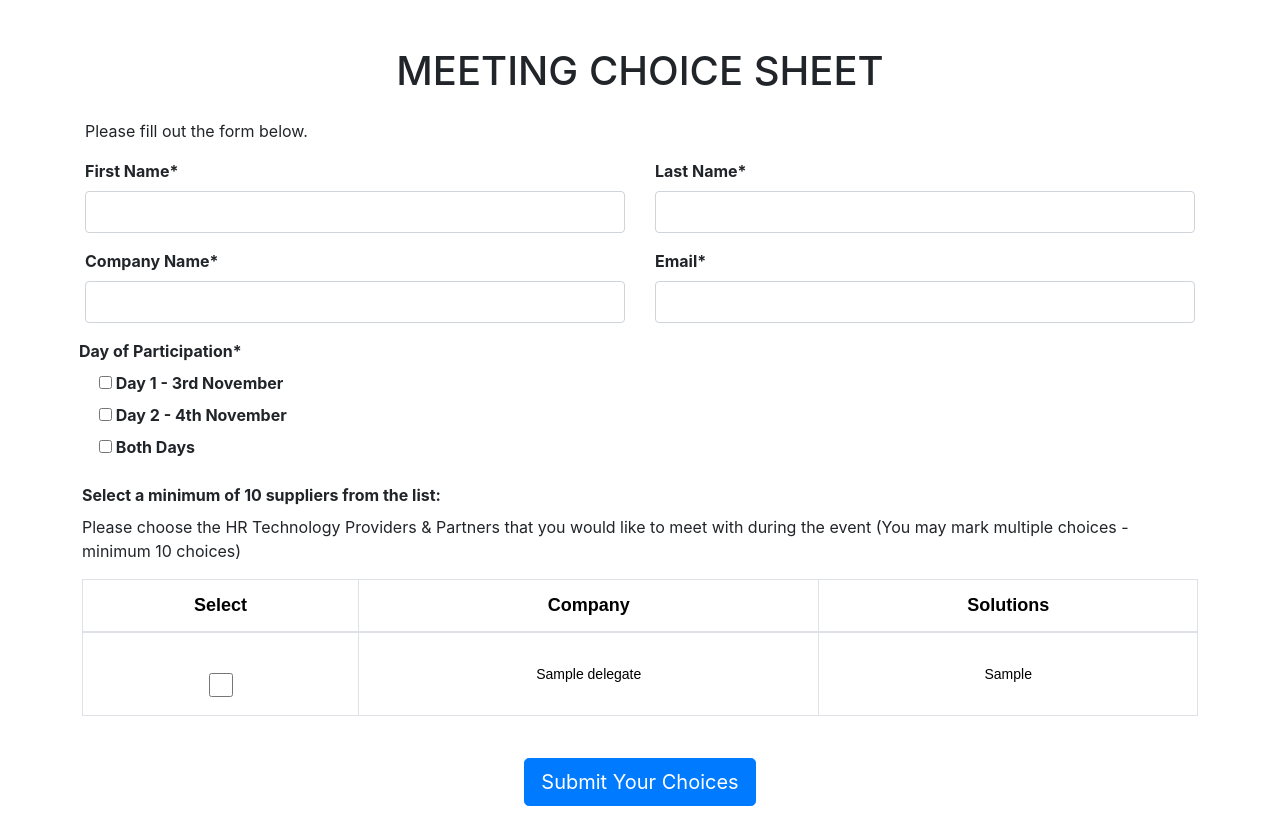
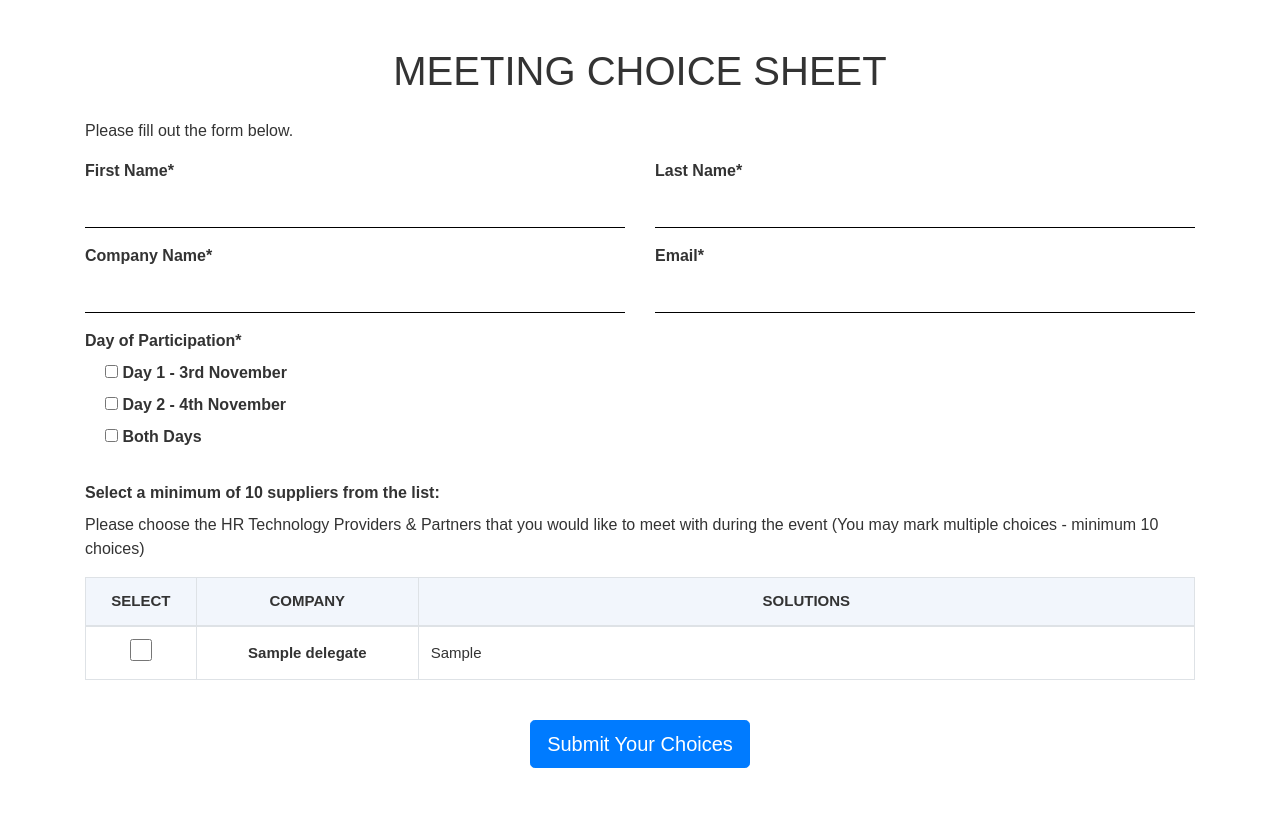
Before and after one commit to dwpinsider/Hr_tech_saudi_meetingchoice, a Django app: page / in a window 1280 px wide. Shown: the part 301-1117 px from the top of the page. Run offline with Django 3.2, Linux system fonts and the light colour scheme; tables that the repository leaves empty hold one stand-in row (values such as "Sample post"); some libraries are stand-ins or nearby versions.

Commit message:
all changes done

```diff
--- a/templates/delegate/delegate_meeting_finish.html
+++ b/templates/delegate/delegate_meeting_finish.html
@@ -12,7 +12,7 @@
 </head>
 
 <body>
-    <img src="{% static 'HRTS_banner.jpg' %}" class="img-fluid" alt="header image">
+    <img src="{% static 'HRTSBanner25.jpg' %}" class="img-fluid" alt="header image">
     <div class="container mt-5">
 
         <h1 text-align="center">Registration has been Closed </h1>
--- a/templates/delegate/delegate_meeting_register.html
+++ b/templates/delegate/delegate_meeting_register.html
@@ -4,12 +4,8 @@
   <head>
     <meta charset="UTF-8" />
     <title>Delegate Meeting Registration</title>
-    <link
-      rel="stylesheet"
-      type="text/css"
-      href="{% static 'account/css/bootstrap.min.css' %}"
-    />
 
+    <!-- Bootstrap CSS -->
     <link
       rel="stylesheet"
       href="https://maxcdn.bootstrapcdn.com/bootstrap/4.0.0/css/bootstrap.min.css"
@@ -19,20 +15,21 @@
   </head>
 
   <body>
+    <!-- Header Image -->
     <img
-      src="{% static 'HRTS_banner.jpg' %}"
+      src="{% static 'HRTSBanner25.jpg' %}"
       class="img-fluid"
       alt="header image"
     />
-    <div class="container mt-5">
+
+    <div class="container mt-5 mb-5">
       <h1 class="text-center mb-4">MEETING CHOICE SHEET</h1>
+      <p>Please fill out the form below.</p>
 
-      <p>
-        Please fill out the form below.
-
-      </p>
       <form method="POST">
         {% csrf_token %}
+
+        <!-- Name Fields -->
         <div class="row">
           <div class="form-group col-md-6">
             <label for="first-name">First Name*</label>
@@ -55,6 +52,8 @@
             />
           </div>
         </div>
+
+        <!-- Company & Email -->
         <div class="row">
           <div class="form-group col-md-6">
             <label for="company-name">Company Name*</label>
@@ -76,11 +75,11 @@
               required
             />
           </div>
-             <div class="row">
-<!--                    Day of Participation Field -->
+        </div>
+
+        <!-- Day of Participation -->
         <div class="form-group">
-            <label for="company-name">Day of Participation*</label>
-
+          <label>Day of Participation*</label>
           {% for checkbox in form.day_of_participation %}
           <div class="form-check">
             {{ checkbox }}
@@ -88,28 +87,30 @@
           {% endfor %}
         </div>
 
-        </div>
-        <div class="form-group">
-          <label for="delegates"
-            >Select a minimum of 10 suppliers from the list:</label
-          >
+        <!-- Delegate Selection Table -->
+        <div class="form-group mt-4">
+          <label for="delegates">
+            Select a minimum of 10 suppliers from the list:
+          </label>
           <p>
-            Please choose the HR Technology Providers & Partners that you would like to meet with during the event (You may mark multiple choices - minimum 10 choices)
+            Please choose the HR Technology Providers & Partners that you would
+            like to meet with during the event (You may mark multiple choices -
+            minimum 10 choices)
           </p>
-          <table class="table table-bordered table-hover" width="100%">
+
+          <div class="table-responsive">
+            <table class="table table-bordered table-hover shadow-sm">
               <thead class="thead">
-              <tr class="text-uppercase">
-                <th>Select</th>
-
-                <th>Company</th>
-                <th>Solutions</th>
+                <tr class="text-uppercase text-center">
+                  <th style="width: 10%">Select</th>
+                  <th style="width: 20%">Company</th>
+                  <th style="width: 70%">Solutions</th>
                 </tr>
               </thead>
               <tbody>
                 {% for delegate in delegates %}
                 <tr>
-                <td>
-                  <div class="check">
+                  <td class="align-middle text-center">
                     <input
                       class="form-check-input-lg"
                       type="checkbox"
@@ -117,26 +118,32 @@
                       value="{{ delegate.id }}"
                       id="delegate_{{ delegate.id }}"
                     />
-                  </div>
                   </td>
 
+                  <td class="align-middle font-weight-bold text-center">
+                    {{ delegate.company_name }}
+                  </td>
 
-                <td>{{ delegate.company_name }}</td>
-
-                <td>{{ delegate.solutions}}</td>
+                  <td class="solutions-cell">
+                    {{ delegate.solutions }}
+                  </td>
                 </tr>
-
                 {% endfor %}
               </tbody>
             </table>
           </div>
-        <div style="width: 100%; padding: 10px; text-align: center">
+        </div>
+
+        <!-- Submit Button -->
+        <div class="text-center mt-4">
           <button type="submit" class="btn btn-primary btn-lg">
             Submit Your Choices
           </button>
         </div>
       </form>
     </div>
+
+    <!-- JS Libraries -->
     <script
       src="https://code.jquery.com/jquery-3.2.1.slim.min.js"
       integrity="sha384-KJ3o2DKtIkvYIK3UENzmM7KCkRr/rE9/Qpg6aAZGJwFDMVNA/GpGFF93hXpG5KkN"
@@ -152,81 +159,85 @@
       integrity="sha384-JZR6Spejh4U02d8jOt6vLEHfe/JQGiRRSQQxSfFWpi1MquVdAyjUar5+76PVCmYl"
       crossorigin="anonymous"
     ></script>
+
     <style>
-      /* Styles for the table */
-      {#.container {#}
-      {#  max-width: 100%;#}
-      {#}#}
-
-      table {
-        font-family: arial, sans-serif;
-        border-collapse: collapse;
-        width: 100%;
-        font-size: 14px;
+      /* General Page Style */
+      body {
+        font-family: "Arial", sans-serif;
+        color: #333;
       }
 
-      td,
-      th {
-        border: 1px solid #dddddd;
-        text-align: center;
+      /* Table */
+      table {
+        font-size: 15px;
+        background-color: #fff;
+      }
+
+      th,
+      td {
+        border: 1px solid #e1e1e1;
         vertical-align: middle !important;
       }
 
       thead {
-        background-color: #f8f9fa;
-        font-size: 16px;
+        background-color: #f2f6fc;
+        font-weight: 600;
       }
 
-      .table thead th {
-        font-size: 18px;
-        text-transform: capitalize;
+      .table tbody tr:nth-child(even) {
+        background-color: #fafafa;
       }
 
+      .table-hover tbody tr:hover {
+        background-color: #eef5ff;
+        transition: 0.2s ease;
+      }
+
+      /* Solutions Column */
+      .solutions-cell {
+        text-align: left;
+        padding: 15px 20px;
+        font-size: 15px;
+        line-height: 1.6;
+        white-space: normal;
+        word-break: break-word;
+      }
+
+      /* Form Inputs */
       .form-control {
         border: none;
-        border-bottom: 1px solid black;
-        outline: none;
+        border-bottom: 1px solid #000;
+        border-radius: 0;
         box-shadow: none;
       }
 
-      /* Styles for the form */
       .form-group label {
         font-weight: bold;
-        display: block;
-        margin-bottom: 0.5rem;
-      }
-
-      .form-group input {
-        padding: 0.5rem;
-        border: 1px solid #ced4da;
-        border-radius: 0.25rem;
-        /*width: 50%;*/
       }
 
       .form-check-input-lg {
-        width: 24px;
-        height: 24px;
-        padding-top: 1em !important;
+        width: 22px;
+        height: 22px;
       }
 
-      .check {
-        padding-top: 2em;
-      }
-
+      /* Button */
       .btn {
         background-color: #007bff;
         border-color: #007bff;
         color: #fff;
       }
+
+      .btn:hover {
+        background-color: #0056b3;
+      }
     </style>
 
     <script type="text/javascript">
       $(document).ready(function () {
-        console.log($("input[type=checkbox]:checked").length);
         $("form").submit(function (event) {
           if ($("input[type=checkbox]:checked").length < 10) {
             event.preventDefault();
-            alert("Please select minimum 10 Partners.");
+            alert("Please select a minimum of 10 Partners.");
           }
         });
       });
--- a/templates/success.html
+++ b/templates/success.html
@@ -10,9 +10,9 @@
     <div class="container mt-5">
       <div class="alert alert-success text-center" role="alert">
 <!--        <h4 class="alert-heading">Thank You!</h4>-->
-        <p>Thank you for submitting your choices for  HR Tech MENA Summit 2025. It has been well received.</p>
+        <p>Thank you for submitting your choices for  HR Tech Saudi Summit 2025. It has been well received.</p>
         <hr>
-        <p class="mb-0">Best Regards,<br> Team HRTM </p>
+        <p class="mb-0">Best Regards,<br> Team HRTs </p>
       </div>
     </div>
   </body>
--- a/weddingPlaner/settings.py
+++ b/weddingPlaner/settings.py
@@ -144,9 +144,9 @@ EMAIL_BACKEND = 'django.core.mail.backends.smtp.EmailBackend'
 EMAIL_HOST = 'smtp.gmail.com'
 EMAIL_USE_TLS = True
 EMAIL_PORT = 587
-EMAIL_HOST_USER = 'nancy.jones@hrtechmena.com'
-EMAIL_HOST_PASSWORD = 'qmnr rnyx ntfn mdba'
-DEFAULT_FROM_EMAIL = 'nancy.jones@hrtechmena.com'
+EMAIL_HOST_USER = 'fatima@hrtechsaudi.com'
+EMAIL_HOST_PASSWORD = 'bkuc rtge rxzk ehto'
+DEFAULT_FROM_EMAIL = 'fatima@hrtechsaudi.com'
 
 
 
```
Also changed, not shown: 2 other files. Lines whose indentation alone changed are shown as unchanged.
